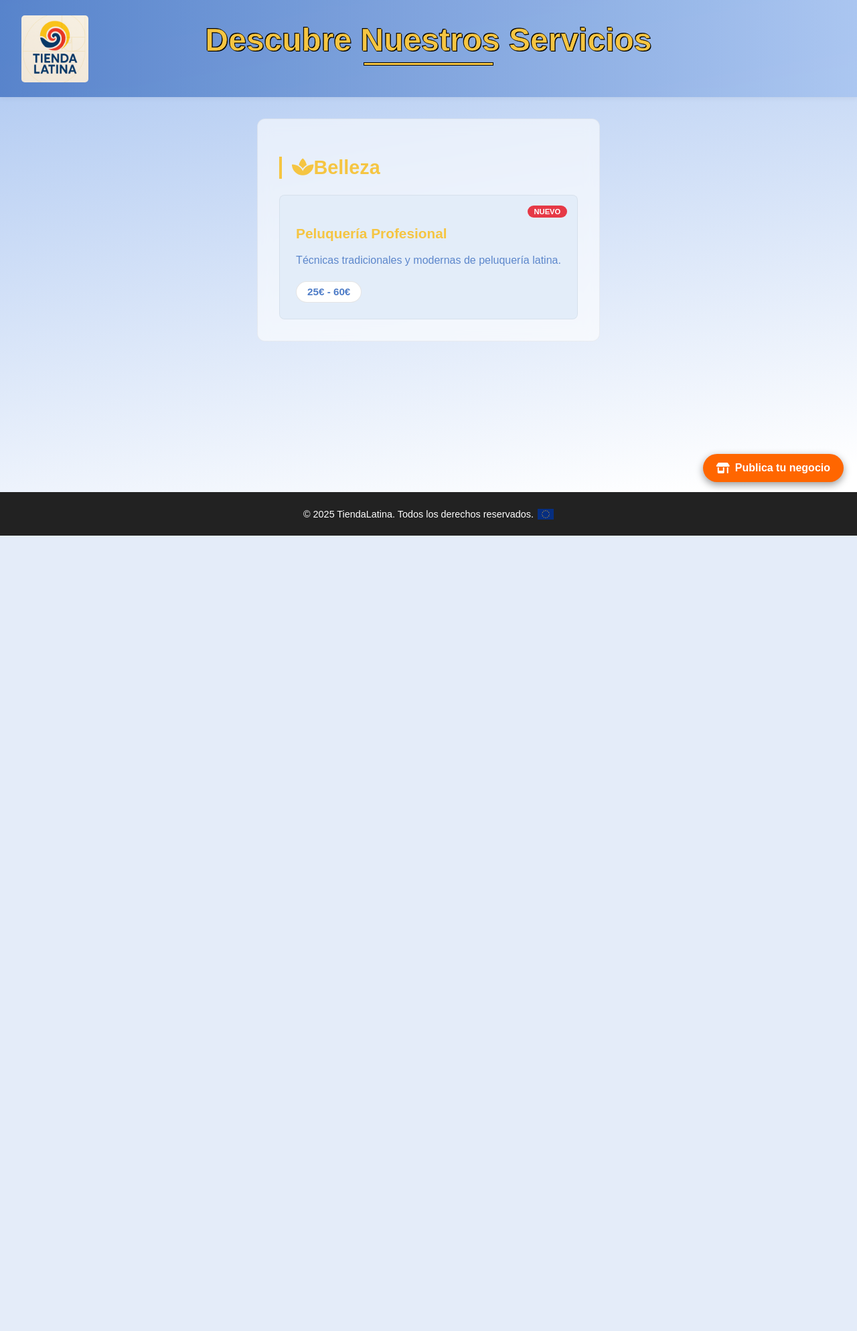
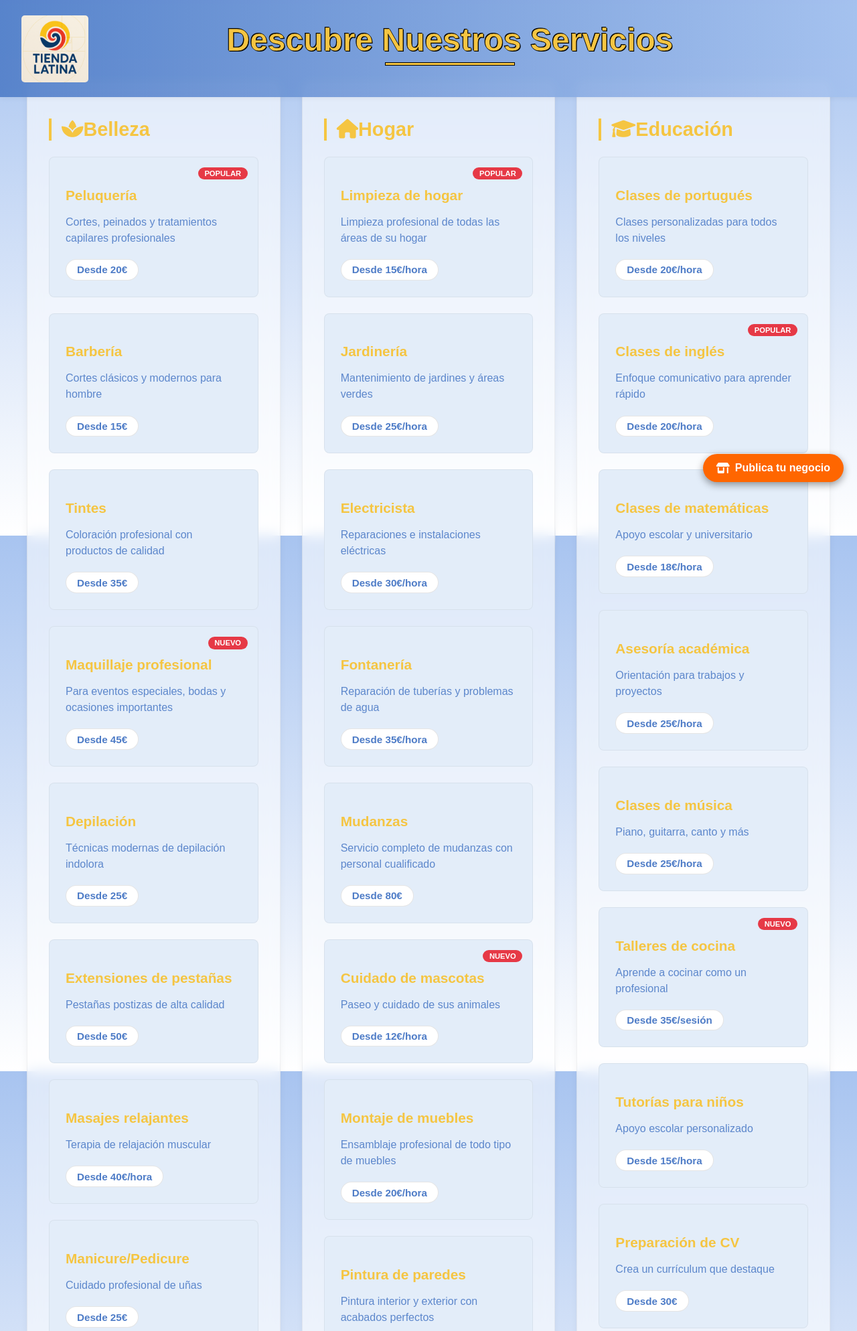
Before and after one commit to Construyendodesde0/proyectos, a PHP site: page /servicios/servicios.html in a window 1280 px wide. Shown: the top 1988 px of the page at 67% size. Before the commit the page ends 800 px from the top, so only its background shows below. Run offline with PHP 8.4, Linux system fonts and the light colour scheme.

Commit message:
+ servicios

```diff
--- a/servicios/estilo/style.css
+++ b/servicios/estilo/style.css
@@ -21,7 +21,9 @@ html, body {
 }
 
 body.servicios {
-    background: linear-gradient(170deg, var(--azul-hero) 0%, var(--blanco) 90%);
+    background: linear-gradient(to bottom, var(--azul-hero), var(--blanco));
+    background-repeat: no-repeat;
+    background-attachment: fixed;
     color: var(--azul-header);
     min-height: 100vh;
     font-family: 'Montserrat', sans-serif;
@@ -30,6 +32,14 @@ body.servicios {
 }
 
 /* Header */
+header{
+    position: fixed;
+    top: 0;
+    left: 0;
+    width: 100%;
+    z-index: 1000;
+}
+
 .servicios-header {
     display: grid;
     grid-template-columns: 1fr auto 1fr;
@@ -38,7 +48,7 @@ body.servicios {
     background: linear-gradient(90deg, rgba(78, 124, 199, 0.9), rgba(168, 196, 240, 0.9));
     backdrop-filter: blur(6px);
     box-shadow: 0 2px 8px rgba(0,0,0,0.05);
-    position: sticky;
+    position: fixed;
     top: 0;
     z-index: 1000;
 }
@@ -83,13 +93,20 @@ body.servicios {
 
 /* Main Content */
 .servicios-main {
+    display: flex;
+    flex-wrap: wrap;
     max-width: 1200px;
     margin: 0 auto;
-    padding: 2rem 1rem;
+    padding: 2rem;
+    gap: 2rem;
     flex: 1;
+    padding-top: 120px;
 }
 
 .categoria-servicios {
+    flex: 1 1 300px;
+    background-color: transparent;
+    box-shadow: 0 0 10px rgba(0,0,0,0.05);
     background: rgba(255, 255, 255, 0.6);
     backdrop-filter: blur(10px);
     border-radius: 12px;
--- a/servicios/servicios.html
+++ b/servicios/servicios.html
@@ -33,36 +33,44 @@
         <div class="contacto-form">
             <h3>¿Quieres aparecer aquí?</h3>
 
-              <!-- Formulario visible para los usuarios -->
-<form name="emprendedor" method="POST" data-netlify="true" data-netlify-recaptcha="true">
+            <form name="emprendedor" method="POST" data-netlify="true" netlify-honeypot="bot-field">
                   <input type="hidden" name="form-name" value="emprendedor">
+                  <input type="hidden" name="bot-field"> <!-- campo honeypot -->
+
                  <input type="text" name="nombre" placeholder="Tu nombre" required>
                  <input type="text" name="nombreneg" placeholder="Nombre del negocio" required>
                  <input type="tel" name="telefono" placeholder="WhatsApp" required>
 
                  <select name="servicio" required>
                    <option value="" disabled selected>Selecciona tu categoría</option>
-    <option value="comida">Comida</option>
                    <option value="belleza">Belleza</option>
-    <option value="reparaciones">Reparaciones</option>
+                   <option value="hogar">Hogar</option>
+                   <option value="educacion">Educación</option>
+                   <option value="salud">Salud</option>
+                   <option value="transporte">Transporte</option>
+                   <option value="otros">Otros</option>
                  </select>
 
-  <div data-netlify-recaptcha="true"></div>
                  <button type="submit" class="btn-enviar">Solicitar información</button>
             </form>
 
-<!-- Formulario oculto solo para Netlify -->
-<form name="emprendedor" netlify netlify-recaptcha hidden>
+<!-- Formulario estático oculto para que Netlify lo registre -->
+            <form name="emprendedor" netlify netlify-honeypot="bot-field" hidden>
               <input type="text" name="nombre" />
               <input type="text" name="nombreneg" />
               <input type="tel" name="telefono" />
               <select name="servicio">
-    <option value="comida">Comida</option>
                 <option value="belleza">Belleza</option>
-    <option value="reparaciones">Reparaciones</option>
+                <option value="hogar">Hogar</option>
+                <option value="educacion">Educación</option>
+                <option value="salud">Salud</option>
+                <option value="transporte">Transporte</option>
+                <option value="otros">Otros</option>
               </select>
-  <div data-netlify-recaptcha="true"></div>
+             <input type="hidden" name="form-name" value="emprendedor">
+             <input type="hidden" name="bot-field" />
             </form>
+
 
             <div class="opciones-pago">
                 <div class="opcion-pago">
@@ -125,17 +133,338 @@
 
     <main class="servicios-main">
         <!-- Sección Belleza -->
-        <section class="categoria-servicios">
+        <section class="categoria-servicios" data-aos="fade-up">
             <h2 class="categoria-titulo"><i class="fas fa-spa"></i> Belleza</h2>
             <div class="servicios-grid">
                 <article class="servicio-card">
-                    <span class="servicio-destacado">Nuevo</span>
-                    <h3 class="servicio-nombre">Peluquería Profesional</h3>
-                    <p class="servicio-descripcion">Técnicas tradicionales y modernas de peluquería latina.</p>
-                    <span class="servicio-precio">25€ - 60€</span>
+                    <span class="servicio-destacado">Popular</span>
+                    <h3 class="servicio-nombre">Peluquería</h3>
+                    <p class="servicio-descripcion">Cortes, peinados y tratamientos capilares profesionales</p>
+                    <span class="servicio-precio">Desde 20€</span>
                 </article>
 
-                <!-- Más servicios... -->
+                <article class="servicio-card">
+                    <h3 class="servicio-nombre">Barbería</h3>
+                    <p class="servicio-descripcion">Cortes clásicos y modernos para hombre</p>
+                    <span class="servicio-precio">Desde 15€</span>
+                </article>
+
+                <article class="servicio-card">
+                    <h3 class="servicio-nombre">Tintes</h3>
+                    <p class="servicio-descripcion">Coloración profesional con productos de calidad</p>
+                    <span class="servicio-precio">Desde 35€</span>
+                </article>
+
+                <article class="servicio-card">
+                    <span class="servicio-destacado">Nuevo</span>
+                    <h3 class="servicio-nombre">Maquillaje profesional</h3>
+                    <p class="servicio-descripcion">Para eventos especiales, bodas y ocasiones importantes</p>
+                    <span class="servicio-precio">Desde 45€</span>
+                </article>
+
+                <article class="servicio-card">
+                    <h3 class="servicio-nombre">Depilación</h3>
+                    <p class="servicio-descripcion">Técnicas modernas de depilación indolora</p>
+                    <span class="servicio-precio">Desde 25€</span>
+                </article>
+
+                <article class="servicio-card">
+                    <h3 class="servicio-nombre">Extensiones de pestañas</h3>
+                    <p class="servicio-descripcion">Pestañas postizas de alta calidad</p>
+                    <span class="servicio-precio">Desde 50€</span>
+                </article>
+
+                <article class="servicio-card">
+                    <h3 class="servicio-nombre">Masajes relajantes</h3>
+                    <p class="servicio-descripcion">Terapia de relajación muscular</p>
+                    <span class="servicio-precio">Desde 40€/hora</span>
+                </article>
+
+                <article class="servicio-card">
+                    <h3 class="servicio-nombre">Manicure/Pedicure</h3>
+                    <p class="servicio-descripcion">Cuidado profesional de uñas</p>
+                    <span class="servicio-precio">Desde 25€</span>
+                </article>
+            </div>
+        </section>
+
+        <!-- Sección Hogar -->
+        <section class="categoria-servicios" data-aos="fade-up">
+            <h2 class="categoria-titulo"><i class="fas fa-home"></i> Hogar</h2>
+            <div class="servicios-grid">
+                <article class="servicio-card">
+                    <span class="servicio-destacado">Popular</span>
+                    <h3 class="servicio-nombre">Limpieza de hogar</h3>
+                    <p class="servicio-descripcion">Limpieza profesional de todas las áreas de su hogar</p>
+                    <span class="servicio-precio">Desde 15€/hora</span>
+                </article>
+
+                <article class="servicio-card">
+                    <h3 class="servicio-nombre">Jardinería</h3>
+                    <p class="servicio-descripcion">Mantenimiento de jardines y áreas verdes</p>
+                    <span class="servicio-precio">Desde 25€/hora</span>
+                </article>
+
+                <article class="servicio-card">
+                    <h3 class="servicio-nombre">Electricista</h3>
+                    <p class="servicio-descripcion">Reparaciones e instalaciones eléctricas</p>
+                    <span class="servicio-precio">Desde 30€/hora</span>
+                </article>
+
+                <article class="servicio-card">
+                    <h3 class="servicio-nombre">Fontanería</h3>
+                    <p class="servicio-descripcion">Reparación de tuberías y problemas de agua</p>
+                    <span class="servicio-precio">Desde 35€/hora</span>
+                </article>
+
+                <article class="servicio-card">
+                    <h3 class="servicio-nombre">Mudanzas</h3>
+                    <p class="servicio-descripcion">Servicio completo de mudanzas con personal cualificado</p>
+                    <span class="servicio-precio">Desde 80€</span>
+                </article>
+
+                <article class="servicio-card">
+                    <span class="servicio-destacado">Nuevo</span>
+                    <h3 class="servicio-nombre">Cuidado de mascotas</h3>
+                    <p class="servicio-descripcion">Paseo y cuidado de sus animales</p>
+                    <span class="servicio-precio">Desde 12€/hora</span>
+                </article>
+
+                <article class="servicio-card">
+                    <h3 class="servicio-nombre">Montaje de muebles</h3>
+                    <p class="servicio-descripcion">Ensamblaje profesional de todo tipo de muebles</p>
+                    <span class="servicio-precio">Desde 20€/hora</span>
+                </article>
+
+                <article class="servicio-card">
+                    <h3 class="servicio-nombre">Pintura de paredes</h3>
+                    <p class="servicio-descripcion">Pintura interior y exterior con acabados perfectos</p>
+                    <span class="servicio-precio">Desde 10€/m²</span>
+                </article>
+            </div>
+        </section>
+
+        <!-- Sección Educación -->
+        <section class="categoria-servicios" data-aos="fade-up">
+            <h2 class="categoria-titulo"><i class="fas fa-graduation-cap"></i> Educación</h2>
+            <div class="servicios-grid">
+                <article class="servicio-card">
+                    <h3 class="servicio-nombre">Clases de portugués</h3>
+                    <p class="servicio-descripcion">Clases personalizadas para todos los niveles</p>
+                    <span class="servicio-precio">Desde 20€/hora</span>
+                </article>
+
+                <article class="servicio-card">
+                    <span class="servicio-destacado">Popular</span>
+                    <h3 class="servicio-nombre">Clases de inglés</h3>
+                    <p class="servicio-descripcion">Enfoque comunicativo para aprender rápido</p>
+                    <span class="servicio-precio">Desde 20€/hora</span>
+                </article>
+
+                <article class="servicio-card">
+                    <h3 class="servicio-nombre">Clases de matemáticas</h3>
+                    <p class="servicio-descripcion">Apoyo escolar y universitario</p>
+                    <span class="servicio-precio">Desde 18€/hora</span>
+                </article>
+
+                <article class="servicio-card">
+                    <h3 class="servicio-nombre">Asesoría académica</h3>
+                    <p class="servicio-descripcion">Orientación para trabajos y proyectos</p>
+                    <span class="servicio-precio">Desde 25€/hora</span>
+                </article>
+
+                <article class="servicio-card">
+                    <h3 class="servicio-nombre">Clases de música</h3>
+                    <p class="servicio-descripcion">Piano, guitarra, canto y más</p>
+                    <span class="servicio-precio">Desde 25€/hora</span>
+                </article>
+
+                <article class="servicio-card">
+                    <span class="servicio-destacado">Nuevo</span>
+                    <h3 class="servicio-nombre">Talleres de cocina</h3>
+                    <p class="servicio-descripcion">Aprende a cocinar como un profesional</p>
+                    <span class="servicio-precio">Desde 35€/sesión</span>
+                </article>
+
+                <article class="servicio-card">
+                    <h3 class="servicio-nombre">Tutorías para niños</h3>
+                    <p class="servicio-descripcion">Apoyo escolar personalizado</p>
+                    <span class="servicio-precio">Desde 15€/hora</span>
+                </article>
+
+                <article class="servicio-card">
+                    <h3 class="servicio-nombre">Preparación de CV</h3>
+                    <p class="servicio-descripcion">Crea un currículum que destaque</p>
+                    <span class="servicio-precio">Desde 30€</span>
+                </article>
+            </div>
+        </section>
+
+        <!-- Sección Salud -->
+        <section class="categoria-servicios" data-aos="fade-up">
+            <h2 class="categoria-titulo"><i class="fas fa-heartbeat"></i> Salud</h2>
+            <div class="servicios-grid">
+                <article class="servicio-card">
+                    <span class="servicio-destacado">Popular</span>
+                    <h3 class="servicio-nombre">Fisioterapia</h3>
+                    <p class="servicio-descripcion">Rehabilitación y tratamiento de lesiones</p>
+                    <span class="servicio-precio">Desde 40€/sesión</span>
+                </article>
+
+                <article class="servicio-card">
+                    <h3 class="servicio-nombre">Nutricionista</h3>
+                    <p class="servicio-descripcion">Planes alimenticios personalizados</p>
+                    <span class="servicio-precio">Desde 50€/consulta</span>
+                </article>
+
+                <article class="servicio-card">
+                    <h3 class="servicio-nombre">Entrenador personal</h3>
+                    <p class="servicio-descripcion">Rutinas de ejercicio a medida</p>
+                    <span class="servicio-precio">Desde 30€/sesión</span>
+                </article>
+
+                <article class="servicio-card">
+                    <h3 class="servicio-nombre">Terapia psicológica</h3>
+                    <p class="servicio-descripcion">Apoyo emocional y mental</p>
+                    <span class="servicio-precio">Desde 60€/sesión</span>
+                </article>
+
+                <article class="servicio-card">
+                    <h3 class="servicio-nombre">Masajes terapéuticos</h3>
+                    <p class="servicio-descripcion">Alivio de tensiones y dolores musculares</p>
+                    <span class="servicio-precio">Desde 45€/hora</span>
+                </article>
+
+                <article class="servicio-card">
+                    <h3 class="servicio-nombre">Acupuntura</h3>
+                    <p class="servicio-descripcion">Terapia alternativa para diversos males</p>
+                    <span class="servicio-precio">Desde 50€/sesión</span>
+                </article>
+
+                <article class="servicio-card">
+                    <span class="servicio-destacado">Nuevo</span>
+                    <h3 class="servicio-nombre">Yoga a domicilio</h3>
+                    <p class="servicio-descripcion">Clases personalizadas en tu hogar</p>
+                    <span class="servicio-precio">Desde 35€/sesión</span>
+                </article>
+
+                <article class="servicio-card">
+                    <h3 class="servicio-nombre">Reiki</h3>
+                    <p class="servicio-descripcion">Terapia energética para bienestar</p>
+                    <span class="servicio-precio">Desde 40€/sesión</span>
+                </article>
+            </div>
+        </section>
+
+        <!-- Sección Transporte -->
+        <section class="categoria-servicios" data-aos="fade-up">
+            <h2 class="categoria-titulo"><i class="fas fa-car"></i> Transporte</h2>
+            <div class="servicios-grid">
+                <article class="servicio-card">
+                    <h3 class="servicio-nombre">Transporte privado</h3>
+                    <p class="servicio-descripcion">Traslados seguros y puntuales</p>
+                    <span class="servicio-precio">Desde 0.50€/km</span>
+                </article>
+
+                <article class="servicio-card">
+                    <span class="servicio-destacado">Popular</span>
+                    <h3 class="servicio-nombre">Recogida en aeropuerto</h3>
+                    <p class="servicio-descripcion">Servicio puerta a puerta</p>
+                    <span class="servicio-precio">Desde 30€</span>
+                </article>
+
+                <article class="servicio-card">
+                    <h3 class="servicio-nombre">Mensajería</h3>
+                    <p class="servicio-descripcion">Entrega rápida de paquetes</p>
+                    <span class="servicio-precio">Desde 10€</span>
+                </article>
+
+                <article class="servicio-card">
+                    <h3 class="servicio-nombre">Alquiler de furgonetas</h3>
+                    <p class="servicio-descripcion">Para mudanzas o transporte de mercancías</p>
+                    <span class="servicio-precio">Desde 50€/día</span>
+                </article>
+
+                <article class="servicio-card">
+                    <h3 class="servicio-nombre">Traslados médicos</h3>
+                    <p class="servicio-descripcion">Ambulancia no urgente</p>
+                    <span class="servicio-precio">Desde 40€</span>
+                </article>
+
+                <article class="servicio-card">
+                    <h3 class="servicio-nombre">Servicio de taxi</h3>
+                    <p class="servicio-descripcion">24 horas los 7 días de la semana</p>
+                    <span class="servicio-precio">Según taxímetro</span>
+                </article>
+
+                <article class="servicio-card">
+                    <span class="servicio-destacado">Nuevo</span>
+                    <h3 class="servicio-nombre">Transporte para eventos</h3>
+                    <p class="servicio-descripcion">Bodas, fiestas y convenciones</p>
+                    <span class="servicio-precio">Desde 100€</span>
+                </article>
+
+                <article class="servicio-card">
+                    <h3 class="servicio-nombre">Guía turístico</h3>
+                    <p class="servicio-descripcion">Conoce la ciudad con expertos</p>
+                    <span class="servicio-precio">Desde 25€/hora</span>
+                </article>
+            </div>
+        </section>
+
+        <!-- Sección Otros -->
+        <section class="categoria-servicios" data-aos="fade-up">
+            <h2 class="categoria-titulo"><i class="fas fa-ellipsis-h"></i> Otros Servicios</h2>
+            <div class="servicios-grid">
+                <article class="servicio-card">
+                    <h3 class="servicio-nombre">Fotografía</h3>
+                    <p class="servicio-descripcion">Sesiones profesionales para eventos</p>
+                    <span class="servicio-precio">Desde 100€</span>
+                </article>
+
+                <article class="servicio-card">
+                    <span class="servicio-destacado">Popular</span>
+                    <h3 class="servicio-nombre">Diseño gráfico</h3>
+                    <p class="servicio-descripcion">Logos, folletos y material publicitario</p>
+                    <span class="servicio-precio">Desde 50€</span>
+                </article>
+
+                <article class="servicio-card">
+                    <h3 class="servicio-nombre">Reparación de celulares</h3>
+                    <p class="servicio-descripcion">Pantallas, baterías y problemas de software</p>
+                    <span class="servicio-precio">Desde 30€</span>
+                </article>
+
+                <article class="servicio-card">
+                    <h3 class="servicio-nombre">Asesoría legal</h3>
+                    <p class="servicio-descripcion">Consulta con profesionales del derecho</p>
+                    <span class="servicio-precio">Desde 60€/hora</span>
+                </article>
+
+                <article class="servicio-card">
+                    <h3 class="servicio-nombre">Traducciones</h3>
+                    <p class="servicio-descripcion">Documentos oficiales y técnicos</p>
+                    <span class="servicio-precio">Desde 0.10€/palabra</span>
+                </article>
+
+                <article class="servicio-card">
+                    <h3 class="servicio-nombre">Organización de eventos</h3>
+                    <p class="servicio-descripcion">Bodas, cumpleaños y eventos corporativos</p>
+                    <span class="servicio-precio">Desde 300€</span>
+                </article>
+
+                <article class="servicio-card">
+                    <span class="servicio-destacado">Nuevo</span>
+                    <h3 class="servicio-nombre">Servicios IT</h3>
+                    <p class="servicio-descripcion">Soporte técnico y desarrollo web</p>
+                    <span class="servicio-precio">Desde 40€/hora</span>
+                </article>
+
+                <article class="servicio-card">
+                    <h3 class="servicio-nombre">Venta de productos artesanales</h3>
+                    <p class="servicio-descripcion">Arte y manualidades únicas</p>
+                    <span class="servicio-precio">Precios variables</span>
+                </article>
             </div>
         </section>
     </main>
@@ -152,10 +481,14 @@
 <script src="https://unpkg.com/aos@2.3.1/dist/aos.js"></script>
 <script>
     AOS.init({
-        duration: 800,       // Duración de la animación (ms)
-        offset: 100,        // Retraso antes de activar (px)
-        easing: 'ease-in-out', // Tipo de suavizado
-        once: true           // Animación solo una vez
+    once: false,          // Las animaciones pueden repetirse al hacer scroll hacia arriba
+    duration: 600,        // Duración de la animación (en ms)
+    easing: 'ease-in-out',
+    delay: 0              // Sin delay, las tarjetas aparecerán al entrar en viewport
+  });
+    document.querySelectorAll('.categoria-servicios').forEach((el, i) => {
+        el.setAttribute('data-aos', 'fade-in');
+        el.setAttribute('data-aos-delay', 100 + i * 100);
     });
 </script>
 </body>
```
Also changed, not shown: other parts of servicios/estilo/style.css (+33 -30 lines). Lines whose indentation alone changed are shown as unchanged.
